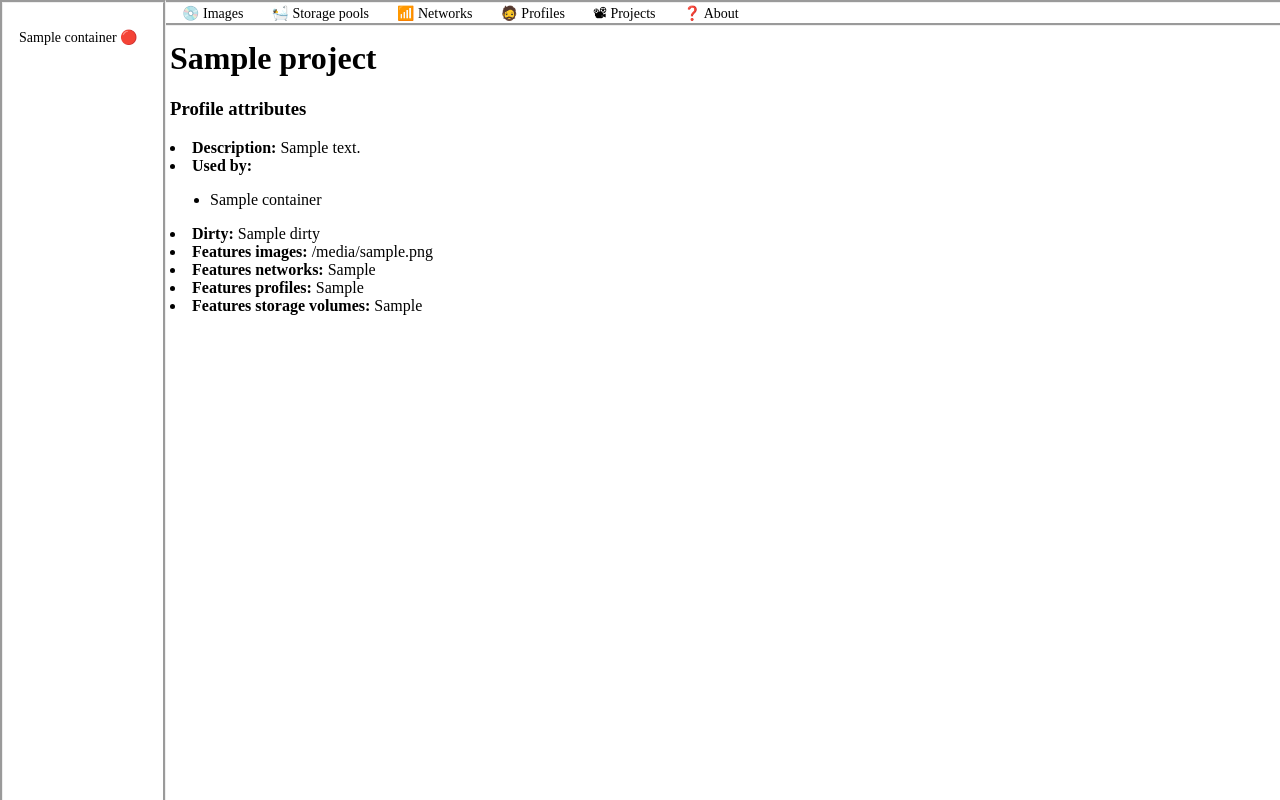
After one commit to TheLovinator1/lxd-hyper, a Django app: template lxd/templates/lxd/project_detail.html in a window 1280 px wide. The commit adds this page. Run offline with Django 3.2, Linux system fonts and the light colour scheme; the template is opened without the code that fills it: most values are stand-ins (such as "Sample title", 1, 10 or a date in 2020).

Commit message:
Add projects

```diff
--- a/lxd/templates/lxd/base.html
+++ b/lxd/templates/lxd/base.html
@@ -19,6 +19,7 @@
         <a href="{% url 'list_storage' %}">🛀 Storage pools</a>
         <a href="{% url 'list_networks' %}">📶 Networks</a>
         <a href="{% url 'list_profiles' %}">🧔 Profiles</a>
+        <a href="{% url 'list_projects' %}">📽 Projects</a>
         <a href="{% url 'about' %}">❓ About</a>
     </div>
 
--- /dev/null
+++ b/lxd/templates/lxd/project_detail.html
@@ -0,0 +1,27 @@
+{% extends 'lxd/base.html' %}
+
+{% block content %}
+<h1>{{ project.name }}</h1>
+
+<h3>Profile attributes</h3>
+{% if project.description|length > 0 %}
+<li><strong>Description:</strong> {{ project.description }}</li>
+{% else %}
+<li><strong>Description:</strong> None</li>
+{% endif %}
+
+<li><strong>Used by:</strong></li>
+<ul>
+    {% for container in project.used_by %}
+    <li>{{ container }}</li>
+    {% endfor %}
+</ul>
+
+<li><strong>Dirty:</strong> {{ project.dirty }}</li>
+<li><strong>Features images:</strong> {{ features_images }}</li>
+<li><strong>Features networks:</strong> {{ features_networks }}</li>
+<li><strong>Features profiles:</strong> {{ features_profiles }}</li>
+<li><strong>Features storage volumes:</strong> {{ features_storage_volumes }}</li>
+
+
+{% endblock %}
--- a/lxd/urls.py
+++ b/lxd/urls.py
@@ -25,4 +25,8 @@ urlpatterns = [
     path("profiles/", views.list_profiles, name="list_profiles"),
     # /profile/default/
     path("profile/<str:profile_name>/", views.profile_detail, name="profile_detail"),
+    # /projects/
+    path("projects/", views.list_projects, name="list_projects"),
+    # /project/default/
+    path("project/<str:project_name>/", views.project_detail, name="project_detail"),
 ]
```
Also changed, not shown: lxd/templates/lxd/projects.html (added, +13 -0 lines), lxd/views.py (+28 -0 lines).
